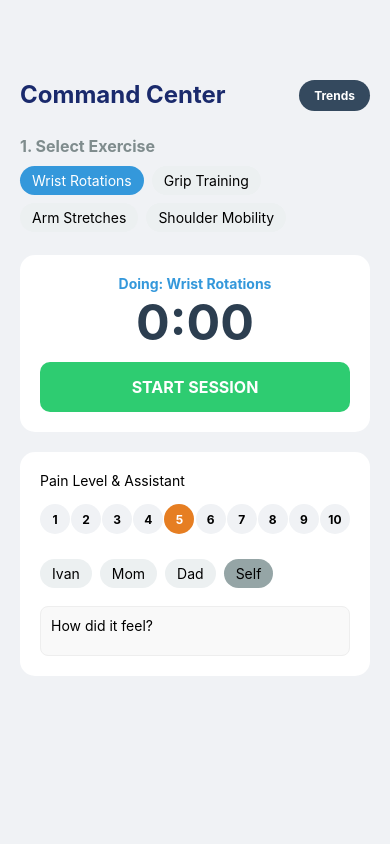
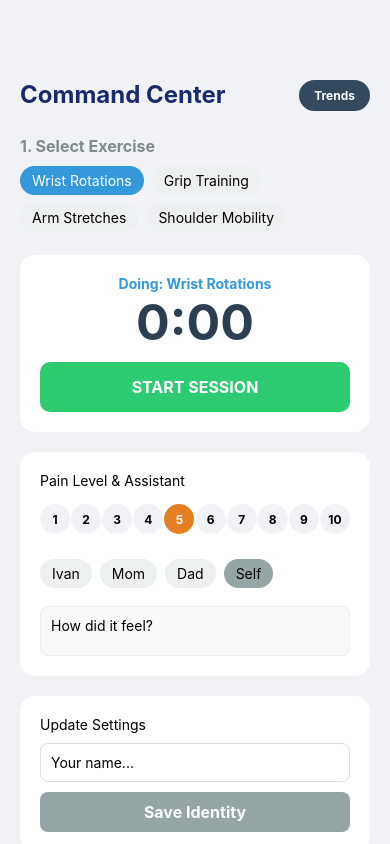
Before and after one commit to D3L3T3R7/recovery-app, a React Native app: screen / in a window 390 px wide. Built offline with nearby package versions, Linux system fonts and the light colour scheme.

Commit message:
Added Task Manager and Trend Statistics

```diff
--- a/App.js
+++ b/App.js
@@ -1,5 +1,5 @@
 import React, { useState, useEffect } from 'react';
-import { View, Text, StyleSheet, TouchableOpacity, ScrollView, Alert, TextInput, ActivityIndicator } from 'react-native';
+import { View, Text, StyleSheet, TouchableOpacity, ScrollView, Alert, TextInput, ActivityIndicator, Share } from 'react-native';
 import { registerRootComponent } from 'expo';
 import AsyncStorage from '@react-native-async-storage/async-storage';
 import { db } from './firebaseConfig';
@@ -14,12 +14,9 @@ function App() {
   const [sessionNotes, setSessionNotes] = useState('');
   const [assistant, setAssistant] = useState('Self');
   const [painLevel, setPainLevel] = useState(5);
-
-  // NEW: Exercise Task Selection
   const [activeTask, setActiveTask] = useState('Wrist Rotations');
   const exercises = ['Wrist Rotations', 'Grip Training', 'Arm Stretches', 'Shoulder Mobility'];
 
-  // History & Stats States
   const [logs, setLogs] = useState([]);
   const [loading, setLoading] = useState(false);
   const [stats, setStats] = useState({ avgPain: 0, totalMins: 0 });
@@ -72,7 +69,6 @@ function App() {
       });
 
       setLogs(fetchedLogs);
-      // Calculate Averages for the "Trend" card
       if (fetchedLogs.length > 0) {
         setStats({
           avgPain: (totalPain / fetchedLogs.length).toFixed(1),
@@ -81,6 +77,29 @@ function App() {
       }
     } catch (e) { Alert.alert("Error", e.message); }
     setLoading(false);
+  };
+
+  // NEW: THE SHARING LOGIC
+  const shareReport = async () => {
+    let reportText = `RECOVERY LOG: ${currentHelper}\n`;
+    reportText += `Generated on: ${new Date().toLocaleDateString()}\n`;
+    reportText += `--------------------------\n`;
+    reportText += `Avg Pain: ${stats.avgPain}/10\n`;
+    reportText += `Total Work: ${stats.totalMins} minutes\n`;
+    reportText += `--------------------------\n\n`;
+
+    logs.forEach(log => {
+      reportText += `${new Date(log.timestamp).toLocaleDateString()} - ${log.taskName}\n`;
+      reportText += `Time: ${log.duration} | Pain: ${log.painLevel}/10\n`;
+      if (log.notes) reportText += `Note: "${log.notes}"\n`;
+      reportText += `\n`;
+    });
+
+    try {
+      await Share.share({ message: reportText });
+    } catch (error) {
+      Alert.alert("Error sharing", error.message);
+    }
   };
 
   const handleTimerAction = async () => {
@@ -113,12 +132,16 @@ function App() {
       <View style={styles.container}>
         <View style={styles.header}>
           <TouchableOpacity onPress={() => setView('dashboard')}><Text style={styles.backButton}>← Dashboard</Text></TouchableOpacity>
-          <Text style={styles.title}>Recovery Trends</Text>
+          <View style={{ flexDirection: 'row', justifyContent: 'space-between', alignItems: 'center' }}>
+            <Text style={styles.title}>Recovery Trends</Text>
+            <TouchableOpacity style={styles.shareBtn} onPress={shareReport}>
+              <Text style={styles.shareBtnText}>Share Report</Text>
+            </TouchableOpacity>
+          </View>
         </View>
 
         {loading ? <ActivityIndicator size="large" color="#3498db" /> : (
           <ScrollView>
-            {/* NEW: Stats Trend Card */}
             <View style={styles.statsCard}>
               <View style={styles.statBox}>
                 <Text style={styles.statLabel}>Avg Pain</Text>
@@ -134,7 +157,7 @@ function App() {
               <View key={log.id} style={styles.historyCard}>
                 <Text style={styles.historyTask}>{log.taskName}</Text>
                 <Text style={styles.historyDetail}>⏱ {log.duration}  |  🔥 Pain: {log.painLevel}/10</Text>
-                {log.notes ? <Text style={styles.historyNotes}>{log.notes}</Text> : null}
+                {log.notes ? <Text style={styles.historyNotes}>"{log.notes}"</Text> : null}
                 <Text style={styles.historyDate}>{new Date(log.timestamp).toLocaleDateString()}</Text>
               </View>
             ))}
@@ -153,7 +176,6 @@ function App() {
         </View>
       </View>
 
-      {/* Exercise Selection */}
       <Text style={styles.sectionHeader}>1. Select Exercise</Text>
       <View style={styles.helperRow}>
         {exercises.map((ex) => (
@@ -163,7 +185,6 @@ function App() {
         ))}
       </View>
 
-      {/* Timer Card */}
       <View style={[styles.card, { marginTop: 15, alignItems: 'center' }]}>
         <Text style={styles.activeTaskLabel}>Doing: {activeTask}</Text>
         <Text style={styles.timerText}>{formatTime(seconds)}</Text>
@@ -172,7 +193,6 @@ function App() {
         </TouchableOpacity>
       </View>
 
-      {/* Detail Card */}
       <View style={[styles.card, { marginTop: 20 }]}>
         <Text style={styles.cardTitle}>Pain Level & Assistant</Text>
         <View style={styles.painRow}>
@@ -192,7 +212,11 @@ function App() {
         <TextInput style={styles.notesInput} placeholder="How did it feel?" multiline value={sessionNotes} onChangeText={setSessionNotes} />
       </View>
 
-      <View style={{ height: 60 }} />
+      <View style={[styles.card, { marginTop: 20, marginBottom: 50 }]}>
+        <Text style={styles.cardTitle}>Update Settings</Text>
+        <TextInput style={styles.input} value={nameInput} onChangeText={setNameInput} placeholder="Your name..." />
+        <TouchableOpacity style={styles.saveButton} onPress={saveName}><Text style={styles.buttonText}>Save Identity</Text></TouchableOpacity>
+      </View>
     </ScrollView>
   );
 }
@@ -204,6 +228,8 @@ const styles = StyleSheet.create({
   backButton: { color: '#3498db', fontWeight: 'bold', marginBottom: 5 },
   historyBtn: { backgroundColor: '#34495e', paddingHorizontal: 15, paddingVertical: 8, borderRadius: 20 },
   historyBtnText: { color: '#fff', fontSize: 12, fontWeight: 'bold' },
+  shareBtn: { backgroundColor: '#27ae60', paddingHorizontal: 12, paddingVertical: 6, borderRadius: 15 },
+  shareBtnText: { color: '#fff', fontSize: 11, fontWeight: 'bold' },
   sectionHeader: { fontSize: 16, fontWeight: 'bold', color: '#7f8c8d', marginTop: 15 },
   card: { backgroundColor: '#fff', padding: 20, borderRadius: 15, elevation: 4 },
   activeTaskLabel: { fontSize: 14, color: '#3498db', fontWeight: 'bold' },
@@ -223,7 +249,8 @@ const styles = StyleSheet.create({
   helperActive: { backgroundColor: '#95a5a6' },
   helperActiveText: { color: '#fff' },
   notesInput: { backgroundColor: '#f9f9f9', borderRadius: 8, padding: 10, marginTop: 10, height: 50, borderWidth: 1, borderColor: '#eee' },
-  // History / Stats Styles
+  input: { borderWidth: 1, borderColor: '#dcdde1', borderRadius: 8, padding: 10, marginVertical: 10 },
+  saveButton: { backgroundColor: '#95a5a6', padding: 10, borderRadius: 8, alignItems: 'center' },
   statsCard: { backgroundColor: '#fff', borderRadius: 15, padding: 20, flexDirection: 'row', marginBottom: 20, elevation: 4 },
   statBox: { flex: 1, alignItems: 'center' },
   statLabel: { fontSize: 12, color: '#7f8c8d', textTransform: 'uppercase' },
@@ -231,7 +258,7 @@ const styles = StyleSheet.create({
   historyCard: { backgroundColor: '#fff', padding: 15, borderRadius: 12, marginBottom: 10, borderLeftWidth: 5, borderLeftColor: '#3498db' },
   historyTask: { fontWeight: 'bold', fontSize: 16 },
   historyDetail: { color: '#7f8c8d', marginTop: 4 },
-  historyNotes: { fontStyle: 'italic', marginTop: 5, color: '#555' },
+  historyNotes: { fontStyle: 'italic', marginTop: 5, color: '#555', backgroundColor: '#f9f9f9', padding: 5 },
   historyDate: { fontSize: 10, color: '#bdc3c7', marginTop: 8, textAlign: 'right' }
 });
 
```
